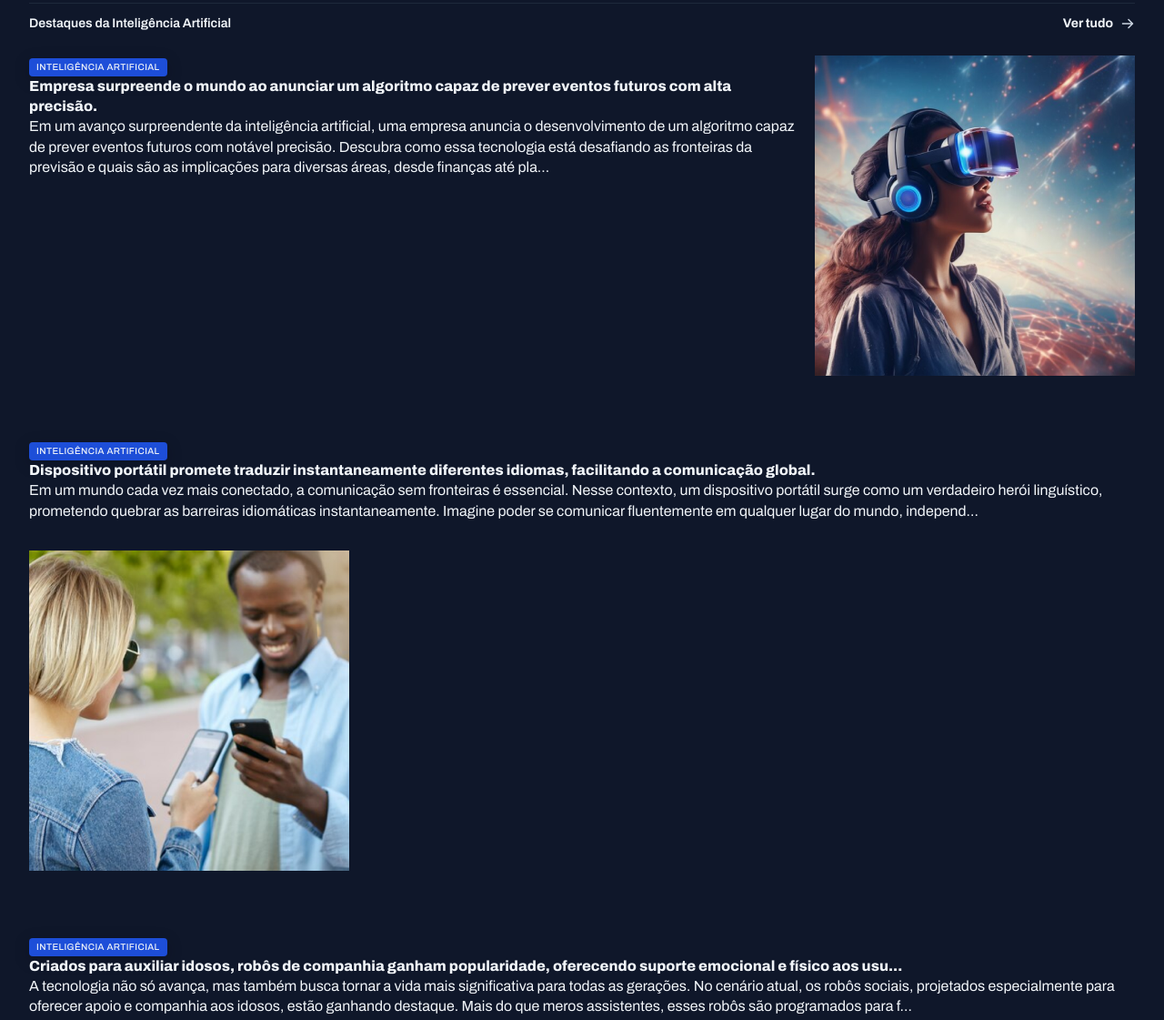
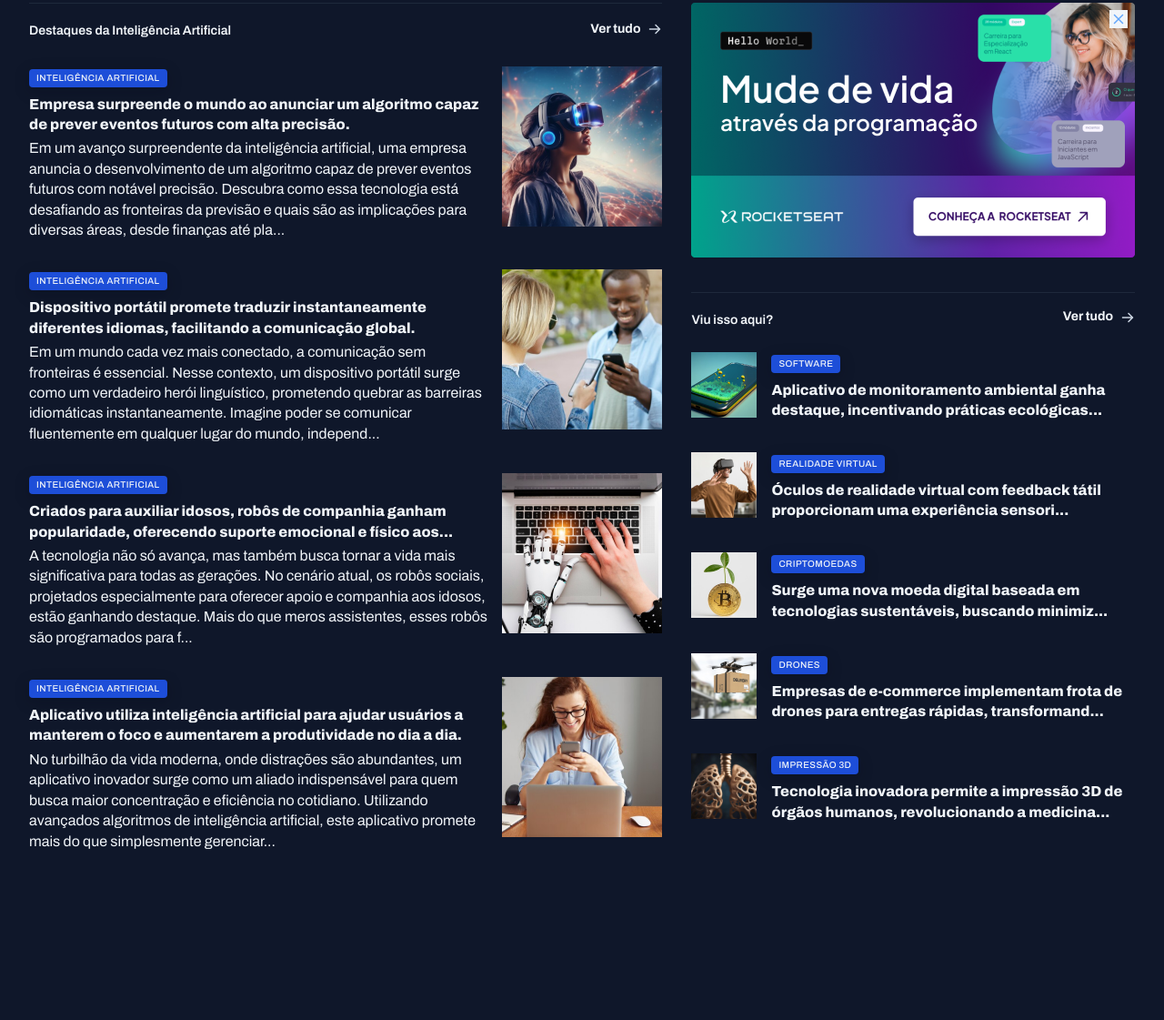
Before and after one commit to ArkaNiightt/Projeto_Portal_Noticias, a plain HTML site: page index.html in a window 1280 px wide. Shown: the part 1060-2181 px from the top of the page at 91% size. After the commit the page ends 2036 px from the top, so only its background shows below. Drawn offline with Linux system fonts and the light colour scheme.

Commit message:
estilizando os ultimos cards

```diff
--- a/index.html
+++ b/index.html
@@ -163,66 +163,103 @@
                 <div class="grid gap-32">
                     <article class="grid grid-flow-col gap-16">
                         <div>
-                            <span class="content-tag">Inteligência Artificial</span>
+                            <span class="content-tag">Inteligência
+                                Artificial</span>
                             <h3 class="text-xl">
-                                Empresa surpreende o mundo ao anunciar um algoritmo capaz de prever eventos futuros com alta precisão.
+                                Empresa surpreende o mundo ao anunciar um
+                                algoritmo capaz de prever eventos futuros com
+                                alta precisão.
                             </h3>
                             <p class="text-sm">
-                                Em um avanço surpreendente da inteligência artificial, uma empresa anuncia o desenvolvimento de um algoritmo capaz de prever eventos futuros com notável precisão. Descubra como essa tecnologia está desafiando as fronteiras da previsão e quais são as implicações para diversas áreas, desde finanças até pla...
+                                Em um avanço surpreendente da inteligência
+                                artificial, uma empresa anuncia o
+                                desenvolvimento de um algoritmo capaz de prever
+                                eventos futuros com notável precisão. Descubra
+                                como essa tecnologia está desafiando as
+                                fronteiras da previsão e quais são as
+                                implicações para diversas áreas, desde finanças
+                                até pla...
                             </p>
                         </div>
                         <div>
-                            <img src="assets/img/Image 10.png" alt="">
+                            <img src="assets/img/Image 10.png" alt>
                         </div>
                     </article>
-                    <article class="grid grid-flow-col gap-16"></article>
+                    <article class="grid grid-flow-col gap-16">
                         <div>
-                            <span class="content-tag">Inteligência Artificial</span>
+                            <span class="content-tag">Inteligência
+                                Artificial</span>
                             <h3 class="text-xl">
-                                Dispositivo portátil promete traduzir instantaneamente diferentes idiomas, facilitando a comunicação global.
+                                Dispositivo portátil promete traduzir
+                                instantaneamente diferentes idiomas, facilitando
+                                a comunicação global.
                             </h3>
                             <p class="text-sm">
-                                Em um mundo cada vez mais conectado, a comunicação sem fronteiras é essencial. Nesse contexto, um dispositivo portátil surge como um verdadeiro herói linguístico, prometendo quebrar as barreiras idiomáticas instantaneamente. Imagine poder se comunicar fluentemente em qualquer lugar do mundo, independ...
+                                Em um mundo cada vez mais conectado, a
+                                comunicação sem fronteiras é essencial. Nesse
+                                contexto, um dispositivo portátil surge como um
+                                verdadeiro herói linguístico, prometendo quebrar
+                                as barreiras idiomáticas instantaneamente.
+                                Imagine poder se comunicar fluentemente em
+                                qualquer lugar do mundo, independ...
                             </p>
                         </div>
                         <div>
-                            <img src="assets/img/Image 11.png" alt="">
+                            <img src="assets/img/Image 11.png" alt>
                         </div>
                     </article>
-                    <article class="grid grid-flow-col gap-16"></article>
+                    <article class="grid grid-flow-col gap-16">
                         <div>
-                            <span class="content-tag">Inteligência Artificial</span>
+                            <span class="content-tag">Inteligência
+                                Artificial</span>
                             <h3 class="text-xl">
-                                Criados para auxiliar idosos, robôs de companhia ganham popularidade, oferecendo suporte emocional e físico aos usu...
+                                Criados para auxiliar idosos, robôs de companhia
+                                ganham popularidade, oferecendo suporte
+                                emocional e físico aos...
                             </h3>
                             <p class="text-sm">
-                                A tecnologia não só avança, mas também busca tornar a vida mais significativa para todas as gerações. No cenário atual, os robôs sociais, projetados especialmente para oferecer apoio e companhia aos idosos, estão ganhando destaque. Mais do que meros assistentes, esses robôs são programados para f...
+                                A tecnologia não só avança, mas também busca
+                                tornar a vida mais significativa para todas as
+                                gerações. No cenário atual, os robôs sociais,
+                                projetados especialmente para oferecer apoio e
+                                companhia aos idosos, estão ganhando destaque.
+                                Mais do que meros assistentes, esses robôs são
+                                programados para f...
                             </p>
                         </div>
                         <div>
-                            <img src="assets/img/Image 12.png" alt="">
+                            <img src="assets/img/Image 12.png" alt>
                         </div>
                     </article>
-                    <article class="grid grid-flow-col gap-16"></article>
+                    <article class="grid grid-flow-col gap-16">
                         <div>
-                            <span class="content-tag">Inteligência Artificial</span>
+                            <span class="content-tag">Inteligência
+                                Artificial</span>
                             <h3 class="text-xl">
-                                Aplicativo utiliza inteligência artificial para ajudar usuários a manterem o foco e aumentarem a produtividade no dia a dia.
+                                Aplicativo utiliza inteligência artificial para
+                                ajudar usuários a manterem o foco e aumentarem a
+                                produtividade no dia a dia.
                             </h3>
                             <p class="text-sm">
-                                No turbilhão da vida moderna, onde distrações são abundantes, um aplicativo inovador surge como um aliado indispensável para quem busca maior concentração e eficiência no cotidiano. Utilizando avançados algoritmos de inteligência artificial, este aplicativo promete mais do que simplesmente gerenciar...
+                                No turbilhão da vida moderna, onde distrações
+                                são abundantes, um aplicativo inovador surge
+                                como um aliado indispensável para quem busca
+                                maior concentração e eficiência no cotidiano.
+                                Utilizando avançados algoritmos de inteligência
+                                artificial, este aplicativo promete mais do que
+                                simplesmente gerenciar...
                             </p>
                         </div>
                         <div>
-                            <img src="assets/img/Image 13.png" alt="">
+                            <img src="assets/img/Image 13.png" alt>
                         </div>
                     </article>
                 </div>
             </section>
 
-            <div>
+            <aside>
                 <div id="ads">
-                    <img src="assets/Ads.png" alt="">
+                    <img src="assets/Ads.png" alt>
                 </div>
 
                 <section id="more">
@@ -237,62 +274,72 @@
                     <div class="grid gap-32">
                         <article class="grid grid-flow-col gap-16">
                             <div>
-                                <img src="assets/img/Image 14.png" alt="Software=">
+                                <img src="assets/img/Image 14.png"
+                                    alt="Software=">
                             </div>
                             <div>
                                 <span class="content-tag">Software</span>
                                 <h3 class="text-xl">
-                                    Aplicativo de monitoramento ambiental ganha destaque, incentivando práticas ecológicas e prom...
+                                    Aplicativo de monitoramento ambiental ganha
+                                    destaque, incentivando práticas ecológicas...
                                 </h3>
                             </div>
                         </article>
-                        <article class="grid grid-flow-col gap-16"></article>
+                        <article class="grid grid-flow-col gap-16">
                             <div>
-                                <img src="assets/img/Image 15.png" alt="Realidade Virtual">
+                                <img src="assets/img/Image 15.png"
+                                    alt="Realidade Virtual">
                             </div>
                             <div>
-                                <span class="content-tag">Realidade Virtual</span>
+                                <span class="content-tag">Realidade
+                                    Virtual</span>
                                 <h3 class="text-xl">
-                                    Óculos de realidade virtual com feedback tátil proporcionam uma experiência sensorial complet...
+                                    Óculos de realidade virtual com feedback
+                                    tátil proporcionam uma experiência sensori...
                                 </h3>
                             </div>
                         </article>
-                        <article class="grid grid-flow-col gap-16"></article>
+                        <article class="grid grid-flow-col gap-16">
                             <div>
-                                <img src="assets/img/Image 16.png" alt="Criptomoedas">
+                                <img src="assets/img/Image 16.png"
+                                    alt="Criptomoedas">
                             </div>
                             <div>
                                 <span class="content-tag">Criptomoedas</span>
                                 <h3 class="text-xl">
-                                    Surge uma nova moeda digital baseada em tecnologias sustentáveis, buscando minimizar o i...
+                                    Surge uma nova moeda digital baseada em
+                                    tecnologias sustentáveis, buscando minimiz...
                                 </h3>
                             </div>
                         </article>
-                        <article class="grid grid-flow-col gap-16"></article>
+                        <article class="grid grid-flow-col gap-16">
                             <div>
                                 <img src="assets/img/Image 17.png" alt="Drones">
                             </div>
                             <div>
                                 <span class="content-tag">Drones</span>
                                 <h3 class="text-xl">
-                                    Empresas de e-commerce implementam frota de drones para entregas rápidas, transformando o ce...
+                                    Empresas de e-commerce implementam frota de
+                                    drones para entregas rápidas, transformand...
                                 </h3>
                             </div>
                         </article>
-                        <article class="grid grid-flow-col gap-16"></article>
+                        <article class="grid grid-flow-col gap-16">
                             <div>
-                                <img src="assets/img/Image 18.png" alt="Impressão 3d">
+                                <img src="assets/img/Image 18.png"
+                                    alt="Impressão 3d">
                             </div>
                             <div>
                                 <span class="content-tag">Impressão 3d</span>
                                 <h3 class="text-xl">
-                                    Tecnologia inovadora permite a impressão 3D de órgãos humanos, revolucionando a medicina e a li...
+                                    Tecnologia inovadora permite a impressão 3D
+                                    de órgãos humanos, revolucionando a medicina...
                                 </h3>
                             </div>
                         </article>
                     </div>
                 </section>
-            </div>
+            </aside>
         </main>
     </body>
 </html>
--- a/styles/global.css
+++ b/styles/global.css
@@ -61,8 +61,16 @@ img {
 
 
 main {
-    margin-top: 40px;
-    gap: 80px;
+    margin-block: 40px;
+    row-gap: 80px;
+    column-gap: 32px;
+
+    grid-template-columns: 2fr 1.4fr;
+
+    grid-template-areas:
+    "featured featured"
+    "weekly weekly"
+    "ai aside";
 }
 
 .content-tag {
--- a/styles/section.css
+++ b/styles/section.css
@@ -20,6 +20,7 @@ section header{
     }
 }
 #featured {
+    grid-area: featured;
     img {
         height: 100%;
         object-fit: cover;
@@ -57,6 +58,7 @@ section header{
 }
 
 #weekly {
+    grid-area: weekly;
 
     &>div{
         grid-template-columns: repeat(4, 292px);
@@ -81,3 +83,37 @@ section header{
         font-weight: 800;
     }
 }
+
+
+#ai{
+    grid-area: ai;
+    img{
+        width: 176px;
+        aspect-ratio: 1/1;
+        object-fit: cover;
+    }
+
+    h3 {
+        margin-block: 8px 4px;
+    }
+}
+
+aside {
+    grid-area: aside;
+}
+
+#more {
+
+    margin-top: 32px;
+
+    h3 {
+        margin-top: 8px;
+    }
+
+    img {
+        width: 72px;
+        aspect-ratio: 1/1;
+        object-fit: cover;
+
+    }
+}
```
